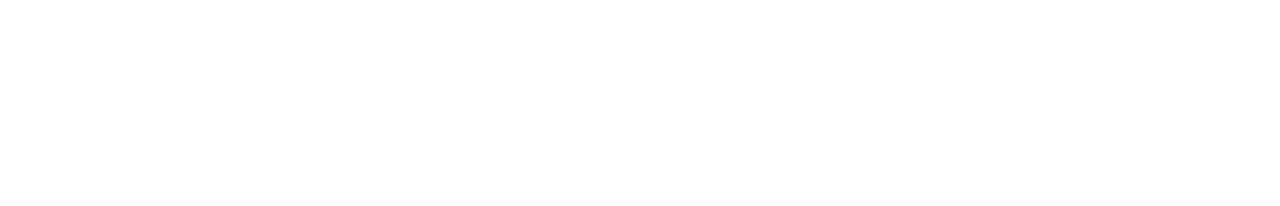
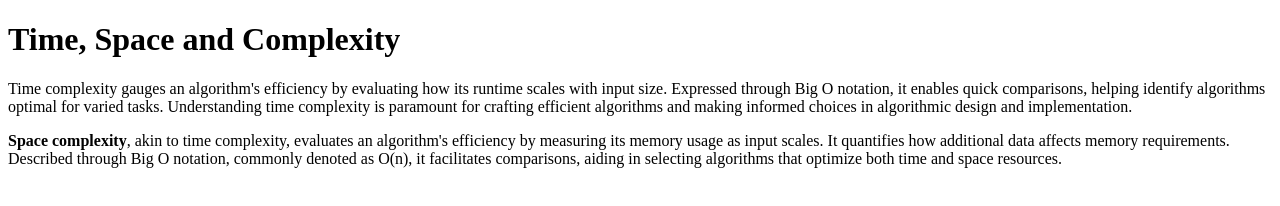
Before and after one commit to acciojob/time-and-space-complexity-FarazAhmad2, a website: page main.html in a window 1280 px wide. Drawn offline with Linux system fonts and the light colour scheme.

Commit message:
created a submission

```diff
--- a/main.html
+++ b/main.html
@@ -8,7 +8,10 @@
 
 <body>
 	<!-- the entire body must be written by student -->
-    <script type="text/javascript" src="./script.js">
+    <h1>Time, Space and Complexity</h1>
+	<p>Time complexity gauges an algorithm's efficiency by evaluating how its runtime scales with input size. Expressed through Big O notation, it enables quick comparisons, helping identify algorithms optimal for varied tasks. Understanding time complexity is paramount for crafting efficient algorithms and making informed choices in algorithmic design and implementation.</p>
+	<p><b>Space complexity</b>, akin to time complexity, evaluates an algorithm's efficiency by measuring its memory usage as input scales. It quantifies how additional data affects memory requirements. Described through Big O notation, commonly denoted as O(n), it facilitates comparisons, aiding in selecting algorithms that optimize both time and space resources.</p>
+	<script type="text/javascript" src="./script.js">
 </script>
 
 </body>
```
